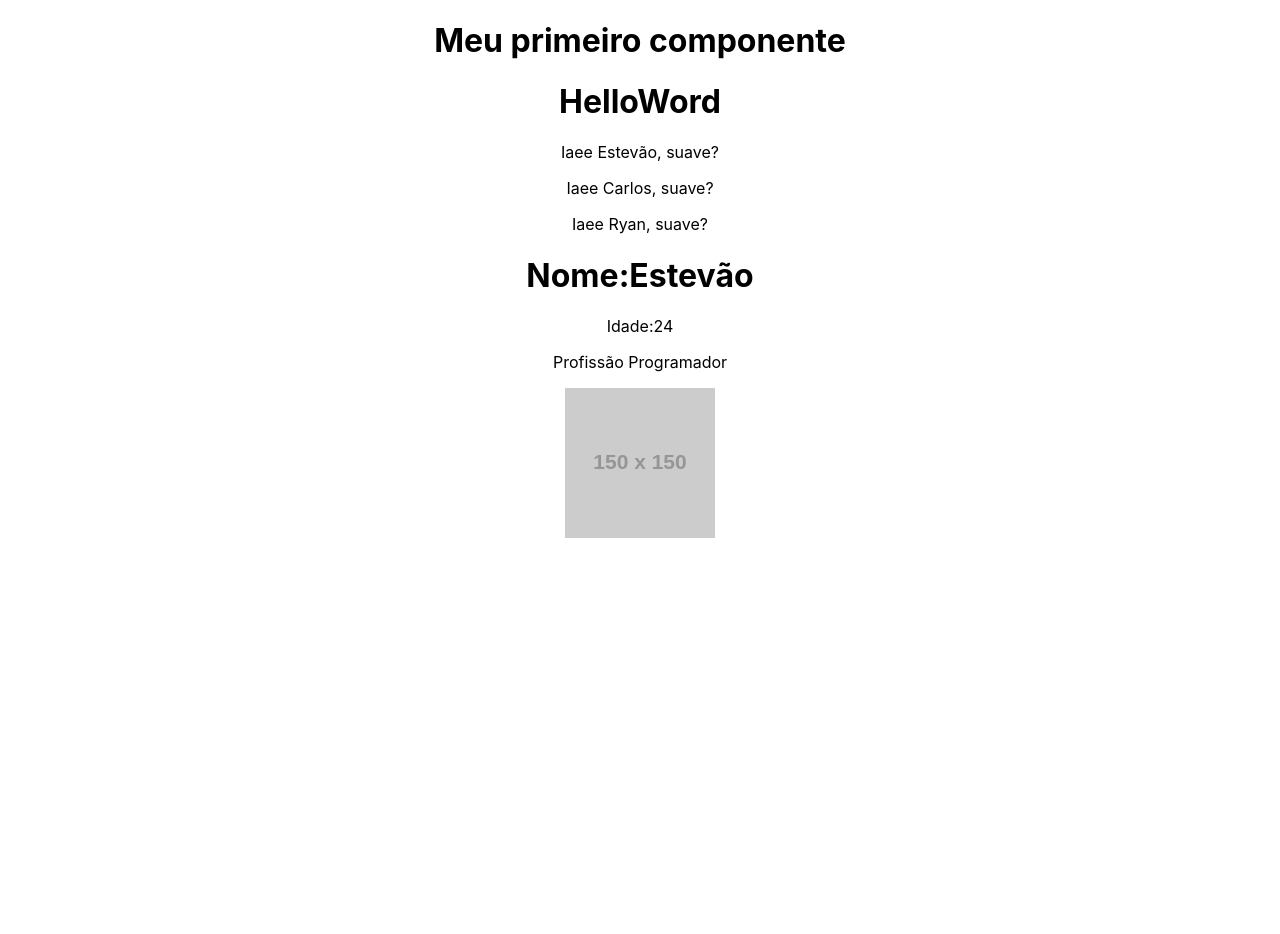
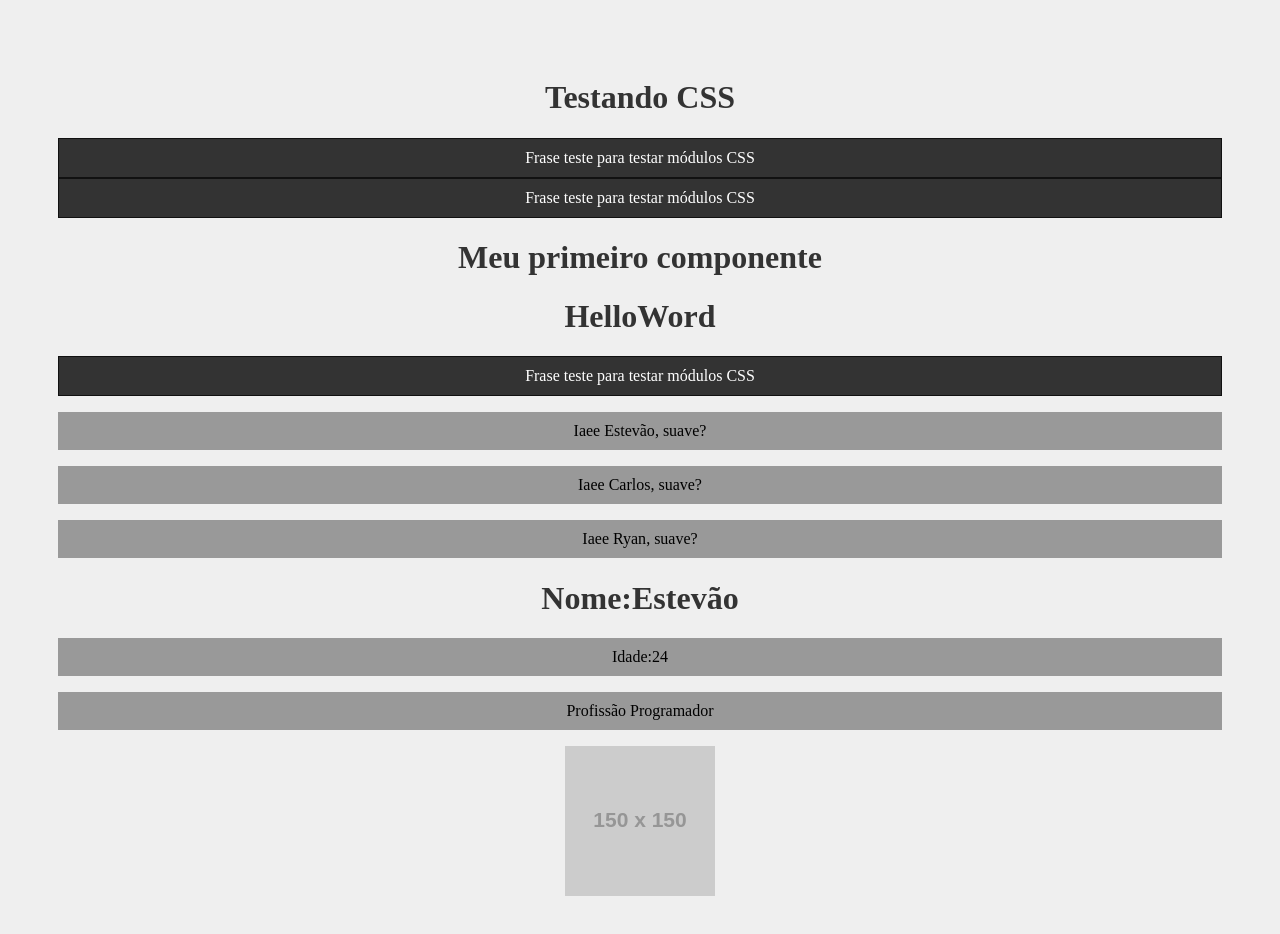
Before and after one commit to estevaosilva7/Learning-ReactJS-2023, a React (Create React App) app in the folder meu-projeto/: page / in a window 1280 px wide. Shown: the top 934 px of the page. Before the commit the page ends 800 px from the top, so only its background shows below. Built offline with nearby package versions, Linux system fonts and the light colour scheme.

Commit message:
Inserindo CSS no React (CSS modules)

```diff
--- a/meu-projeto/src/App.js
+++ b/meu-projeto/src/App.js
@@ -2,6 +2,7 @@
 import HelloWord from './components/HelloWord';
 import SayMyName from './components/SayMyName';
 import Pessoa from './components/Pessoa';
+import Frase from './components/Frase';
 
 function App() {
 
@@ -9,8 +10,9 @@
 
   return (
     <div className="App">
-
-
+      <h1> Testando CSS</h1>
+      <Frase />
+      <Frase />
       < HelloWord/>
       <SayMyName nome="Estevão"/>
       <SayMyName nome="Carlos"/>
--- a/meu-projeto/src/components/Frase.js
+++ b/meu-projeto/src/components/Frase.js
@@ -1,7 +1,9 @@
+import styles from './Frase.module.css'
+
 function Frase() {
     return (
-        <div>
-
+        <div className={styles.fraseContainer}>
+            <p className={styles.fraseContent}> Frase teste para testar módulos CSS</p>
         </div>
     )
 }
--- /dev/null
+++ b/meu-projeto/src/components/Frase.module.css
@@ -0,0 +1,10 @@
+.fraseContainer {
+    background-color: #333;
+    border: 1px solid #111;
+}
+
+.fraseContent {
+    color:  #fff;
+    background-color: #333;
+    margin: 0;
+}
--- a/meu-projeto/src/index.css
+++ b/meu-projeto/src/index.css
@@ -1,13 +1,13 @@
 body {
-  margin: 0;
-  font-family: -apple-system, BlinkMacSystemFont, 'Segoe UI', 'Roboto', 'Oxygen',
-    'Ubuntu', 'Cantarell', 'Fira Sans', 'Droid Sans', 'Helvetica Neue',
-    sans-serif;
-  -webkit-font-smoothing: antialiased;
-  -moz-osx-font-smoothing: grayscale;
+  padding: 50px;
+  background-color: #efefef;
 }
 
-code {
-  font-family: source-code-pro, Menlo, Monaco, Consolas, 'Courier New',
-    monospace;
+h1 {
+  color: #333;
 }
+
+p {
+  background-color: #999;
+  padding: 10px;
+}
```
